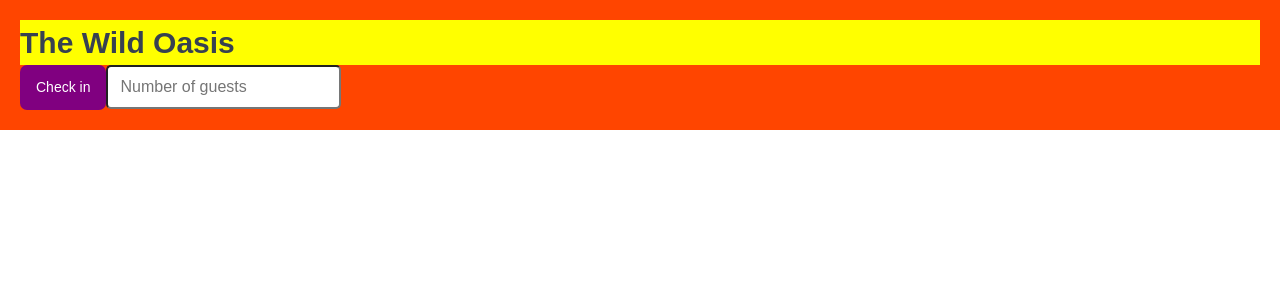
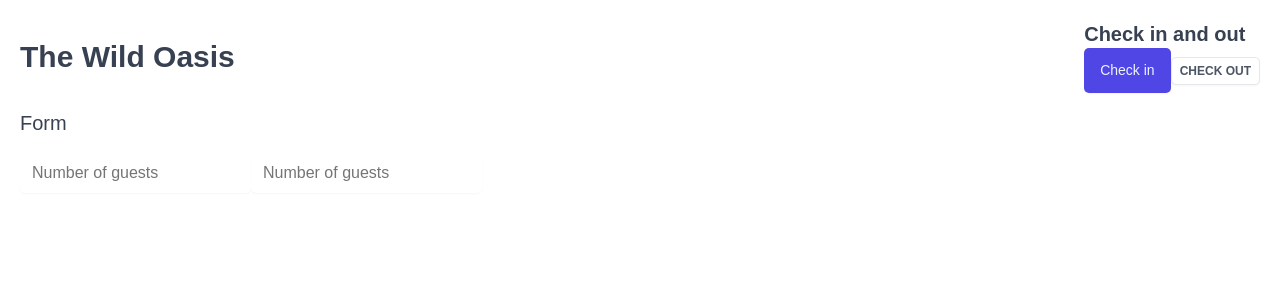
Before and after one commit to GabrielaMendes/react-the-wild-oasis, a React app: page / in a window 1280 px wide. Shown: the top 300 px of the page. Built offline with nearby package versions, Linux system fonts and the light colour scheme; the HTML template or start-up script is replaced by a standard one.

Commit message:
Added some more styles and default prop values to ui components

```diff
--- a/src/App.jsx
+++ b/src/App.jsx
@@ -1,31 +1,11 @@
 import { styled } from "styled-components";
 import GlobalStyles from "./styles/GlobalStyles";
-
-const H1 = styled.h1`
-	font-size: 30px;
-	font-weight: 600;
-	background-color: yellow;
-`;
-
-const Button = styled.button`
-	font-size: 1.4rem;
-	padding: 1.2rem 1.6rem;
-	font-weight: 500;
-	border: none;
-	border-radius: 7px;
-	background-color: purple;
-	color: white;
-	cursor: pointer;
-`;
-
-const Input = styled.input`
-	border: 1ox solid #ddd;
-	border-radius: 5px;
-	padding: 0.8rem 1.2rem;
-`;
+import Button from "./ui/Button";
+import Input from "./ui/Input";
+import Heading from "./ui/Heading";
+import Row from "./ui/Row";
 
 const StyledApp = styled.div`
-	background-color: orangered;
 	padding: 20px;
 `;
 
@@ -34,9 +14,27 @@ function App() {
 		<>
 			<GlobalStyles />
 			<StyledApp>
-				<H1>The Wild Oasis</H1>
-				<Button>Check in</Button>
-				<Input type="number" placeholder="Number of guests"></Input>
+				<Row>
+					<Row type="horizontal">
+						<Heading as="h1">The Wild Oasis</Heading>
+						<div>
+							<Heading as="h2">Check in and out</Heading>
+							<Button>
+								Check in
+							</Button>
+							<Button variation="secondary" size="small">
+								Check out
+							</Button>
+						</div>
+					</Row>
+					<Row>
+						<Heading as="h3">Form</Heading>
+						<form action="">
+							<Input type="number" placeholder="Number of guests"></Input>
+							<Input type="number" placeholder="Number of guests"></Input>
+						</form>
+					</Row>
+				</Row>
 			</StyledApp>
 		</>
 	);
--- a/src/ui/Button.jsx
+++ b/src/ui/Button.jsx
@@ -49,19 +49,17 @@ const variations = {
 };
 
 const Button = styled.button`
-	font-size: 1.4rem;
-	padding: 1.2rem 1.6rem;
-	font-weight: 500;
 	border: none;
 	border-radius: var(--border-radius-sm);
-	background-color: var(--color-brand-600);
-	color: var(--color-brand-50);
 	box-shadow: var(--shadow-sm);
-	cursor: pointer;
 
-  &:hover {
-    background-color: var(--color-brand-700);
-  }
+	${(props) => sizes[props.size]}
+	${(props) => variations[props.variation]}
 `;
 
+Button.defaultProps = {
+	variation: "primary",
+	size: "medium",
+};
+
 export default Button;
--- a/src/ui/Row.jsx
+++ b/src/ui/Row.jsx
@@ -18,4 +18,8 @@ const Row = styled.div`
 		`}
 `;
 
+Row.defaultProps = {
+	type: "vertical",
+};
+
 export default Row;
```
